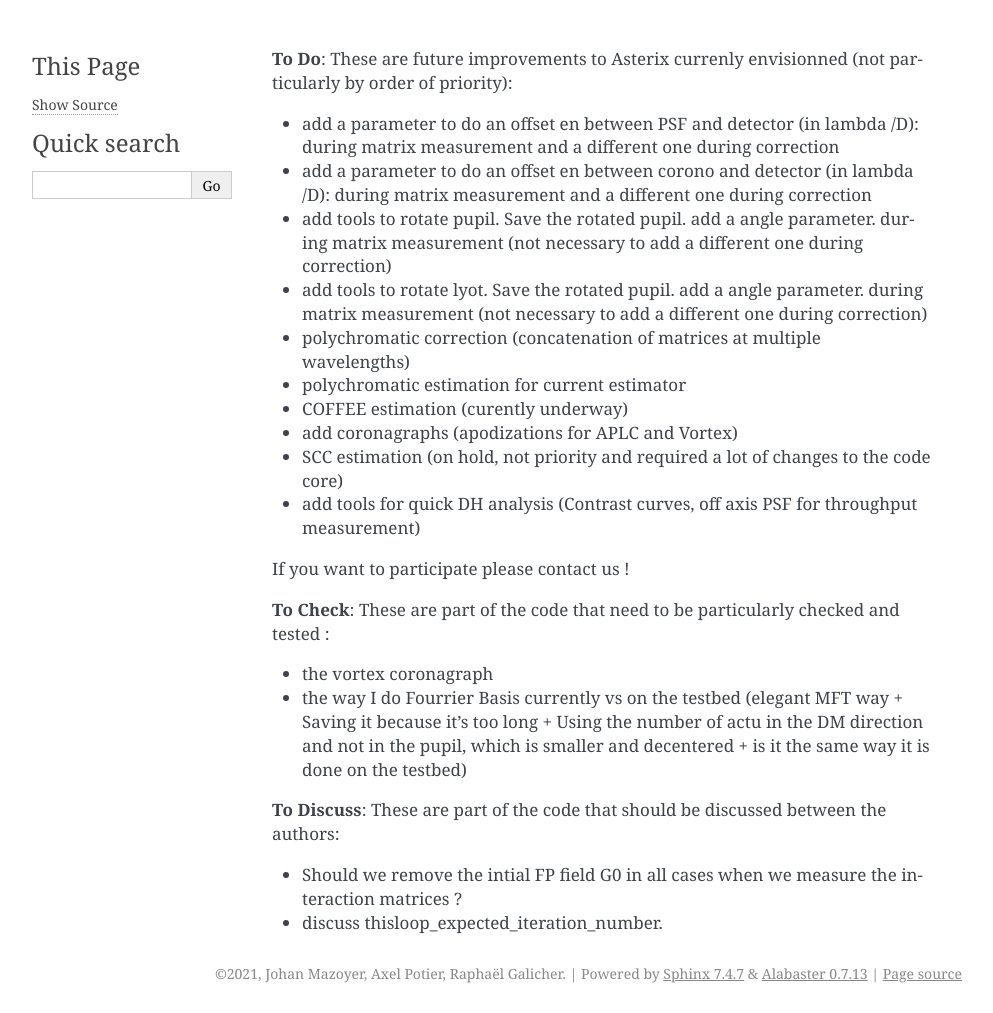
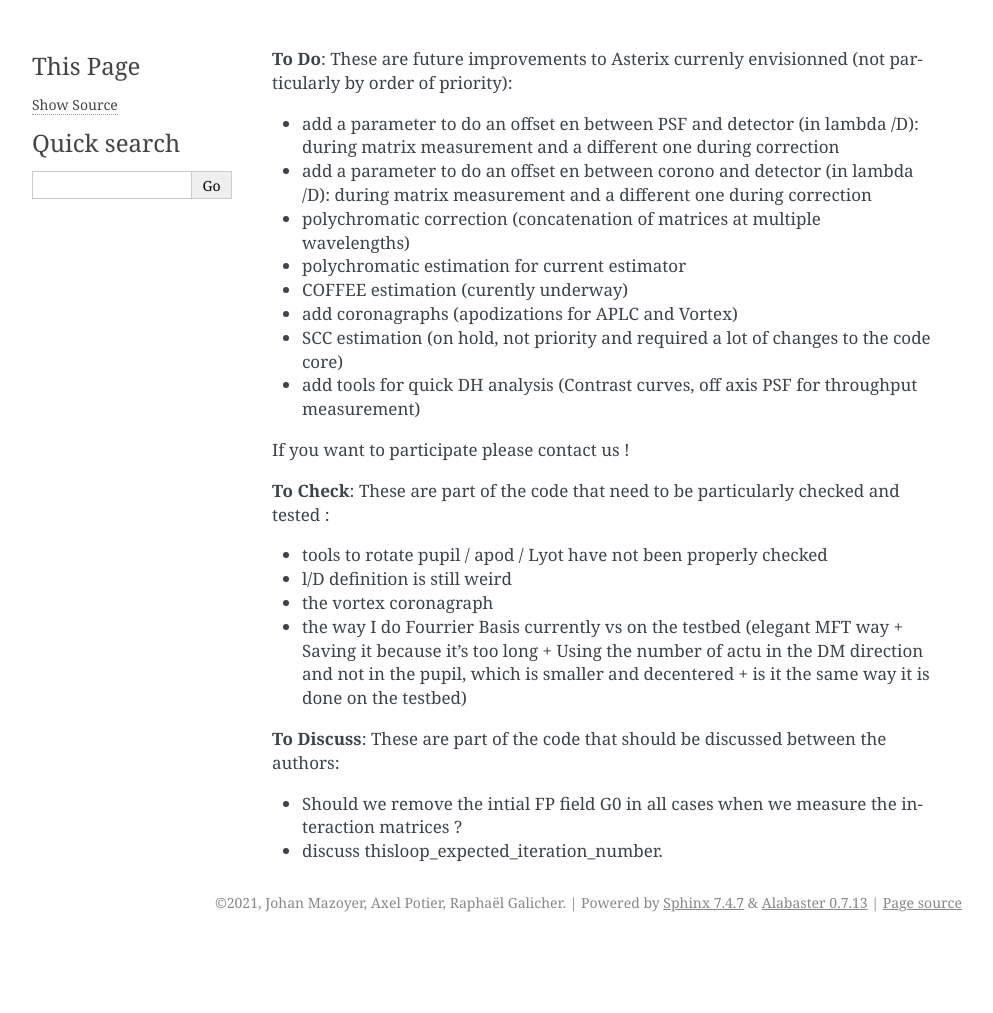
Before and after one commit to johanmazoyer/Asterix, a Sphinx documentation site: the page built from source/todo.rst, in a window 1280 px wide. Shown: the whole page, without its empty margins (148-1141 px from the left). Built offline with Sphinx 7.4.7, drawn with Linux system fonts in a browser that asks for light colours; after the commit the page ends 942 px from its top, so only the background shows below that.

Commit message:
update documentation

```diff
--- a/source/create_my_testbed.rst
+++ b/source/create_my_testbed.rst
@@ -56,7 +56,8 @@ Finally, for all optical system, you can use generic functions like to creaet an
     phase_abb_up = generic_os.generate_phase_aberr(SIMUconfig)
     input_wavefront = thd2.EF_from_phase_and_ampl(phase_abb=phase_abb_up)
 
-    PSF = generic_os.todetector_Intensity(entrance_EF = input_wavefront) #  Intensity for this aberrations
+    # Focal plane intensity for this aberrations
+    PSF = generic_os.todetector_Intensity(entrance_EF = input_wavefront)
 
 
 
--- a/source/install.rst
+++ b/source/install.rst
@@ -14,7 +14,7 @@ switches between environments.
 
 By creating clean python environments for each you projects (especially packages in continuous
 development by non developers like Asterix), you minimize the risk of of creating conflicts which
-will hinder the prevent the use of Asterx and/or on your other projects.
+will hinder the use of Asterx and/or on your other projects.
 
 First download and install miniconda3:
 https://docs.conda.io/en/latest/miniconda.html
--- a/source/todo.rst
+++ b/source/todo.rst
@@ -4,8 +4,6 @@
 
 - add a parameter to do an offset en between PSF and detector (in lambda /D): during matrix measurement and a different one during correction
 - add a parameter to do an offset en between corono and detector (in lambda /D): during matrix measurement and a different one during correction
-- add tools to rotate pupil. Save the rotated pupil. add a angle parameter. during matrix measurement (not necessary to add a different one during correction)
-- add tools to rotate lyot. Save the rotated pupil. add a angle parameter. during matrix measurement (not necessary to add a different one during correction)
 - polychromatic correction (concatenation of matrices at multiple wavelengths)
 - polychromatic estimation for current estimator
 - COFFEE estimation (curently underway)
@@ -18,6 +16,8 @@ If you want to participate please contact us !
 
 **To Check**: These are part of the code that need to be particularly checked and tested :
 
+- tools to rotate pupil / apod / Lyot have not been properly checked
+- l/D definition is still weird
 - the vortex coronagraph
 - the way I do Fourrier Basis currently vs on the testbed (elegant MFT way + Saving it because it's too long + Using the number of actu in the DM direction and not in the pupil, which is smaller and decentered + is it the same way it is done on the testbed)
 
```
